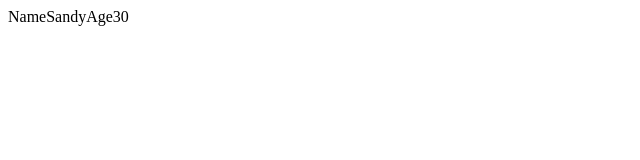
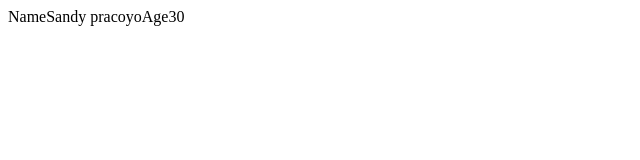
Before and after one commit to dantekobayashi/latihanGit, a plain HTML site: page index.html in a window 1280 px wide. Shown: the full height of the page, 0-640 px from the left. Drawn offline with Linux system fonts and the light colour scheme.

Commit message:
change name

```diff
--- a/index.html
+++ b/index.html
@@ -9,7 +9,7 @@
     <table>
         <td>
             <tr>Name</tr>
-            <tr>Sandy</tr>
+            <tr>Sandy pracoyo</tr>
         </td>
         <td>
             <tr>Age</tr>
```
